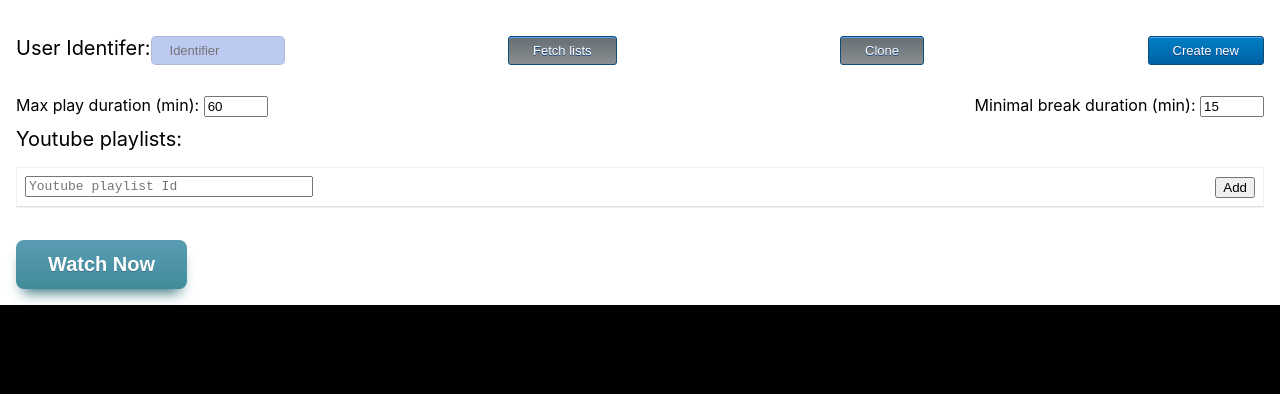
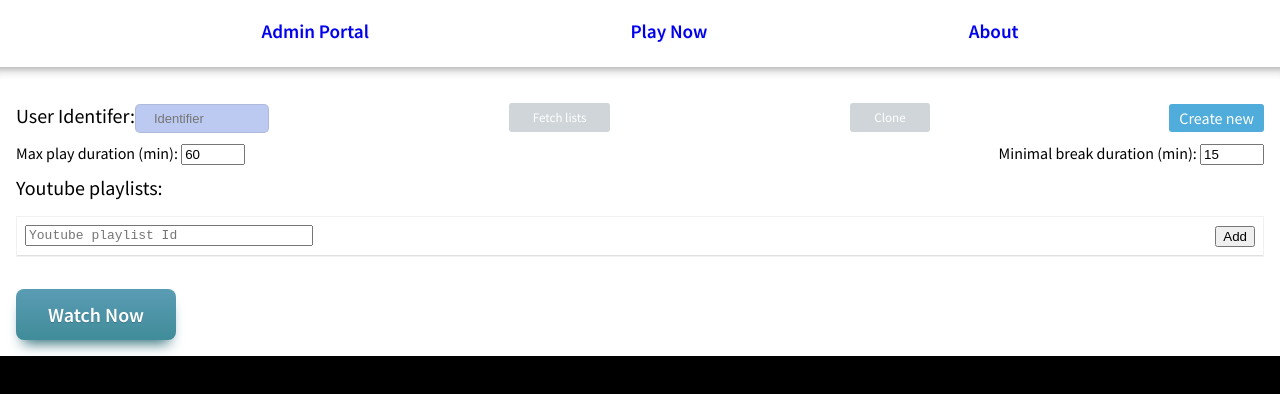
Before and after one commit to hex0cter/youtube-explicit, a React (Create React App) app: page /admin in a window 1280 px wide. Shown: the top 394 px of the page. Built offline with nearby package versions, Linux system fonts and the light colour scheme.

Commit message:
Refactor the menu

```diff
--- a/src/components/About/index.js
+++ b/src/components/About/index.js
@@ -1,14 +1,10 @@
 import React from 'react'
 import styles from './index.module.css'
+import Menu from '../Menu'
 
 const About = () => (
   <div className={styles.About}>
-    <div className={styles.Menu}>
-      <div><a href='/about'> About</a></div>
-      <div><a href='/admin'> Admin Portal </a></div>
-      <div><a href='/'> Play Now </a></div>
-    </div>
-    <hr className={styles.styleFive} />
+    <Menu />
     <div className={styles.Content}>
       <div className={styles.Image}>
         <img src='/images/kids-with-tablet.jpg' alt='kids with tablet'className={styles.ImgKidsWithTablet} />
@@ -18,8 +14,6 @@ const About = () => (
       <span className={styles.Youtube}><img src='/images/youtube.png' alt='youtube' height='20px' /></span>is a good tool for kids, sometimes, for entertaining, learning.
       But it also causes frustrations. You have no idea what your kids are going to watch. You don't know how much time they will spend on it.
       </div>
-    </div>
-    <div className={styles.Content}>
       <div className={styles.Paragraph}>
         <span className={styles.SiteName}>Youtube Explicit</span> returns the control back to you. With it you can define what you want to show, and how they are gonna be shown. All you need to do
         is to create a couple of playlists on Youtube, or just share a playlist from a friend. Then add this web site as a standalone icon onto your device's
--- a/src/components/Admin/index.js
+++ b/src/components/Admin/index.js
@@ -1,4 +1,5 @@
 import React from 'react'
+import Menu from '../Menu'
 import styles from './index.module.css'
 import { connect } from 'react-redux'
 import mapStateToProps from './map-state-to-props'
@@ -190,7 +191,10 @@ class Admin extends React.Component {
   }
 
   render() {
-    return <div className={styles.Admin}>
+    return (
+    <div className={styles.Admin}>
+      <Menu />
+      <div className={styles.Content}>
       <div className={styles.UserIdentifier}>
         <div className={styles.UserIdentifierInput}>
         <span className={styles.UserIdentifierTitle}>User Identifer:</span>
@@ -245,7 +249,8 @@ class Admin extends React.Component {
       <div className={styles.Submit}>
         <div className={styles.BigButton} onClick={() => {window.location = '/'}}>Watch Now</div>
       </div>
-    </div>
+      </div>
+    </div>)
   }
 }
 
--- a/src/components/Admin/index.module.css
+++ b/src/components/Admin/index.module.css
@@ -1,12 +1,15 @@
 .Admin {
-  padding: 1em;
   background-color: #fff;
   cursor: auto;
+  font-family: "Source Sans Pro","HelveticaNeue-Light","Helvetica Neue Light","Helvetica Neue",Helvetica,Arial,"Lucida Grande",sans-serif;
+}
+
+.Content {
+  padding: 1em;
 }
 
 .UserIdentifier {
   font-size: 20px;
-  padding: 1em 0 1em 0;
   display: flex;
   align-items: center;
   justify-content: space-between;
@@ -55,7 +58,7 @@
 	display:inline-block;
 	cursor:pointer;
 	color:#ffffff;
-	font-family:Arial;
+	/* font-family:Arial; */
 	font-size:20px;
 	font-weight:bold;
 	padding:13px 32px;
@@ -74,24 +77,17 @@
 }
 
 .smallButton {
-	box-shadow:inset 0px 1px 0px 0px #54a3f7;
-	background:linear-gradient(to bottom, #007dc1 5%, #0061a7 100%);
-	background-color:#007dc1;
-	border-radius:3px;
-	border:1px solid #124d77;
-	display:inline-block;
-	cursor:pointer;
-	color:#ffffff;
-	font-family:Arial;
-	font-size:13px;
-	padding:6px 24px;
-	text-decoration:none;
-	text-shadow:0px 1px 0px #154682;
+  background-color: #4facdb;
+  color: #fff;
+  font-size: initial;
+  padding: 4px 10px;
+  cursor: pointer;
+  border-radius:3px;
 }
 
 .smallButton:hover {
-	background:linear-gradient(to bottom, #0061a7 5%, #007dc1 100%);
-	background-color:#0061a7;
+	background:#007dc1;
+	background-color:#007dc1;
 }
 
 .smallButton:active {
@@ -100,19 +96,15 @@
 }
 
 .disabledSmallButton {
-	box-shadow:inset 0px 1px 0px 0px #54a3f7;
-  background:linear-gradient(to bottom, #677075 5%, #898e91 100%);
-	background-color:#007dc1;
+	background-color:#cfd5d8;
 	border-radius:3px;
-	border:1px solid #124d77;
 	display:inline-block;
 	cursor:pointer;
 	color:#ffffff;
-	font-family:Arial;
+	/* font-family:Arial; */
 	font-size:13px;
 	padding:6px 24px;
 	text-decoration:none;
-  text-shadow:0px 1px 0px #154682;
   cursor: not-allowed;
 }
 
--- /dev/null
+++ b/src/components/Menu/index.js
@@ -0,0 +1,15 @@
+import React from 'react'
+import styles from './index.module.css'
+
+const Menu = () => (
+  <div>
+    <div className={styles.Menu}>
+        <div><a href='/admin'> Admin Portal </a></div>
+        <div><a href='/'> Play Now </a></div>
+        <div><a href='/about'> About</a></div>
+    </div>
+    <hr className={styles.styleFive} />
+  </div>
+)
+
+export default Menu
--- /dev/null
+++ b/src/components/Menu/index.module.css
@@ -0,0 +1,41 @@
+.Menu {
+  font-size: smaller;
+  /* font-family: fantasy; */
+  font-weight: 700;
+  padding: 1em 0 .8em 0;
+  display: flex;
+  justify-content: space-evenly;
+  color: #0f8ccb;
+  -webkit-transition: all .05s ease;
+  transition: all .05s ease;
+  text-shadow: 1px 1px 0px #f2f2f2;
+  font-size: larger;
+}
+
+a:visited {
+  color: #1F3A4C;
+}
+
+a:hover {
+  color: #0f8ccb;
+}
+
+a {
+  text-decoration: none;
+}
+
+.styleFive {
+  width: 100%;
+  height: 12px;
+  border: 0;
+  box-shadow: inset 0 12px 12px -12px rgba(0, 0, 0, 0.5);
+}
+/* .styleFive:after {
+  content: "§";
+    display: inline-block;
+    position: relative;
+    top: -0.7em;
+    font-size: 1.5em;
+    padding: 0 0.25em;
+    background: white;
+} */
```
